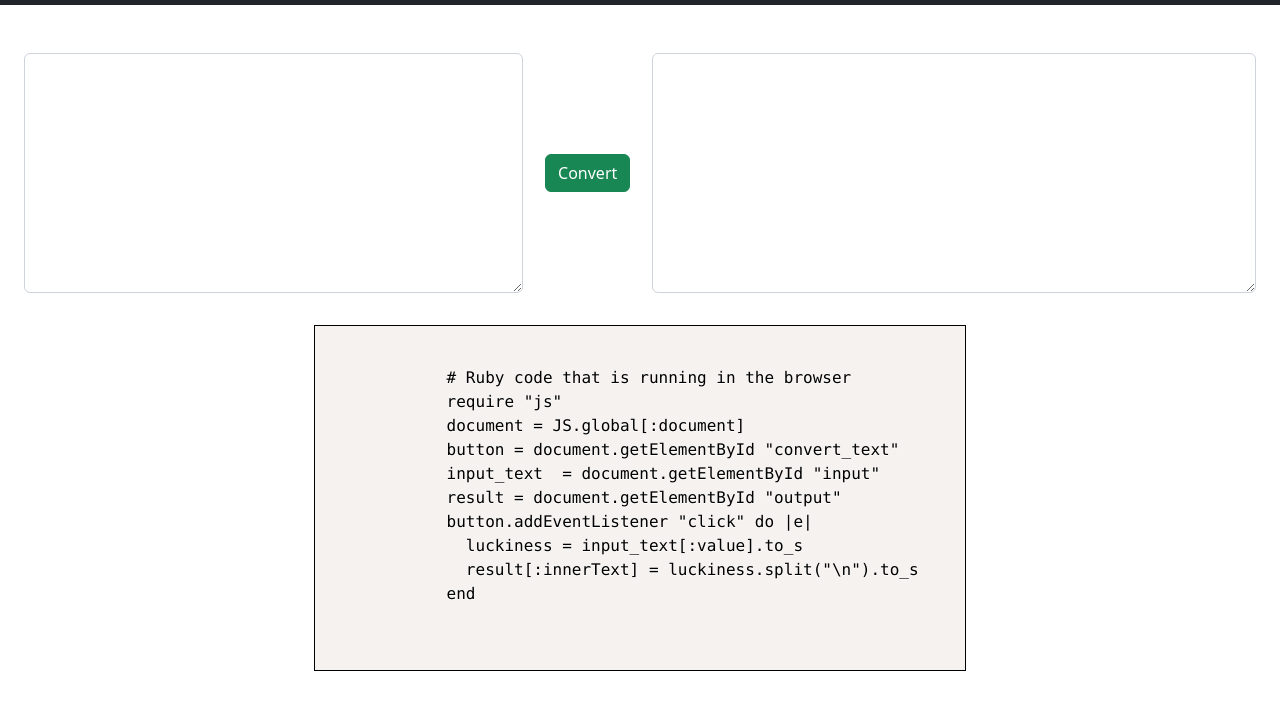
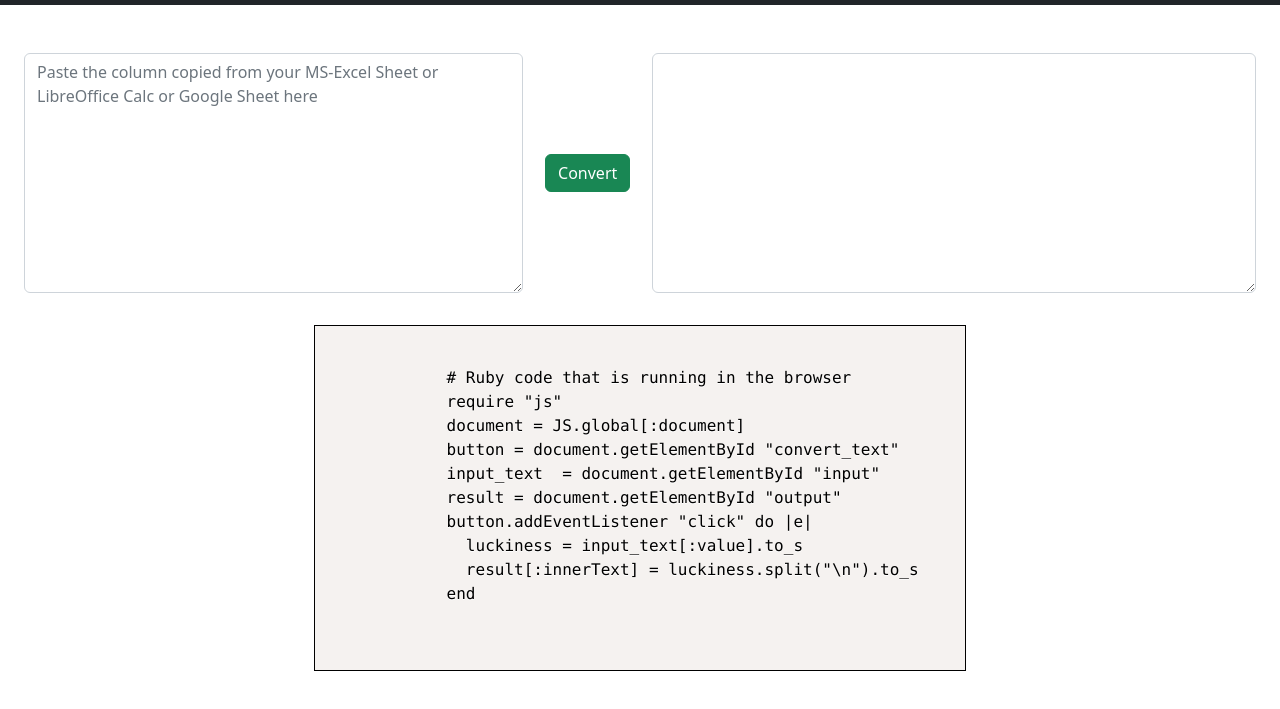
Before and after one commit to coderhs/column_to_array, a website: page index.html in a window 1280 px wide. Shown: the part 51-760 px from the top of the page. Drawn offline with nearby package versions, Linux system fonts and the light colour scheme.

Commit message:
Place holder with information on what to do
Signed-off-by: Harisankar P S <mailme@hsps.in>

```diff
--- a/index.html
+++ b/index.html
@@ -14,7 +14,7 @@
 
     <div class="mt-4 p-4">
       <div class="row">
-        <div class="col-5"><textarea id="input" class="form-control" style="height: 240px" placeholder=" "></textarea></div>
+        <div class="col-5"><textarea id="input" class="form-control" style="height: 240px" placeholder="Paste the column copied from your MS-Excel Sheet or LibreOffice Calc or Google Sheet here"></textarea></div>
         <div class="col-1 text-center d-flex align-items-center justify-content-center"><button id="convert_text" class="btn btn-success">Convert</button></div>
         <div class="col-6"><textarea id="output" class="form-control" style="height: 240px"></textarea></div>
       </div>
```
